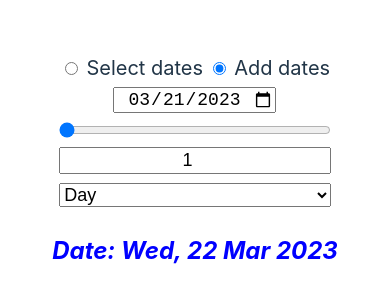
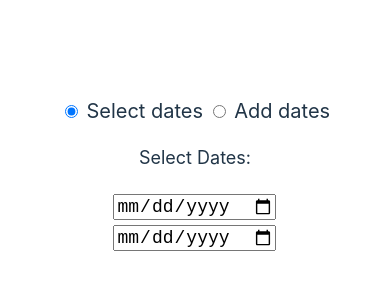
Before and after one commit to sigmaSd/datediff, a Svelte app: page / in a window 390 px wide. Shown: the part 249-552 px from the top of the page. Built offline with nearby package versions, Linux system fonts and the light colour scheme.

Commit message:
fix mobile

```diff
--- a/src/App.svelte
+++ b/src/App.svelte
@@ -2,7 +2,7 @@
   import SelectDates from "./lib/SelectDates.svelte";
   import AddDates from "./lib/AddDates.svelte";
 
-  let appOption: "selectDates" | "addDates" = "addDates";
+  let appOption: "selectDates" | "addDates" = "selectDates";
 </script>
 
 <main>
@@ -32,10 +32,6 @@
 </main>
 
 <style>
-  main {
-    text-align: center;
-    justify-content: center;
-  }
   label {
     font-size: 20px;
   }
--- a/src/lib/SelectDates.svelte
+++ b/src/lib/SelectDates.svelte
@@ -21,16 +21,15 @@
     {#if d1 && d2}
       <ResultP text={`Days: ${calcDiff()}`} />
     {/if}
-    <div />
   </div>
 </main>
 
 <style>
-  main {
-    font-size: 20px;
-    align-items: center;
+  * {
+    font-size: 18px;
   }
   div {
+    align-items: center;
     display: flex;
     flex-direction: column;
     gap: 5px;
```
Also changed, not shown: 5 other files (tests, documents, lock files or other folders).
